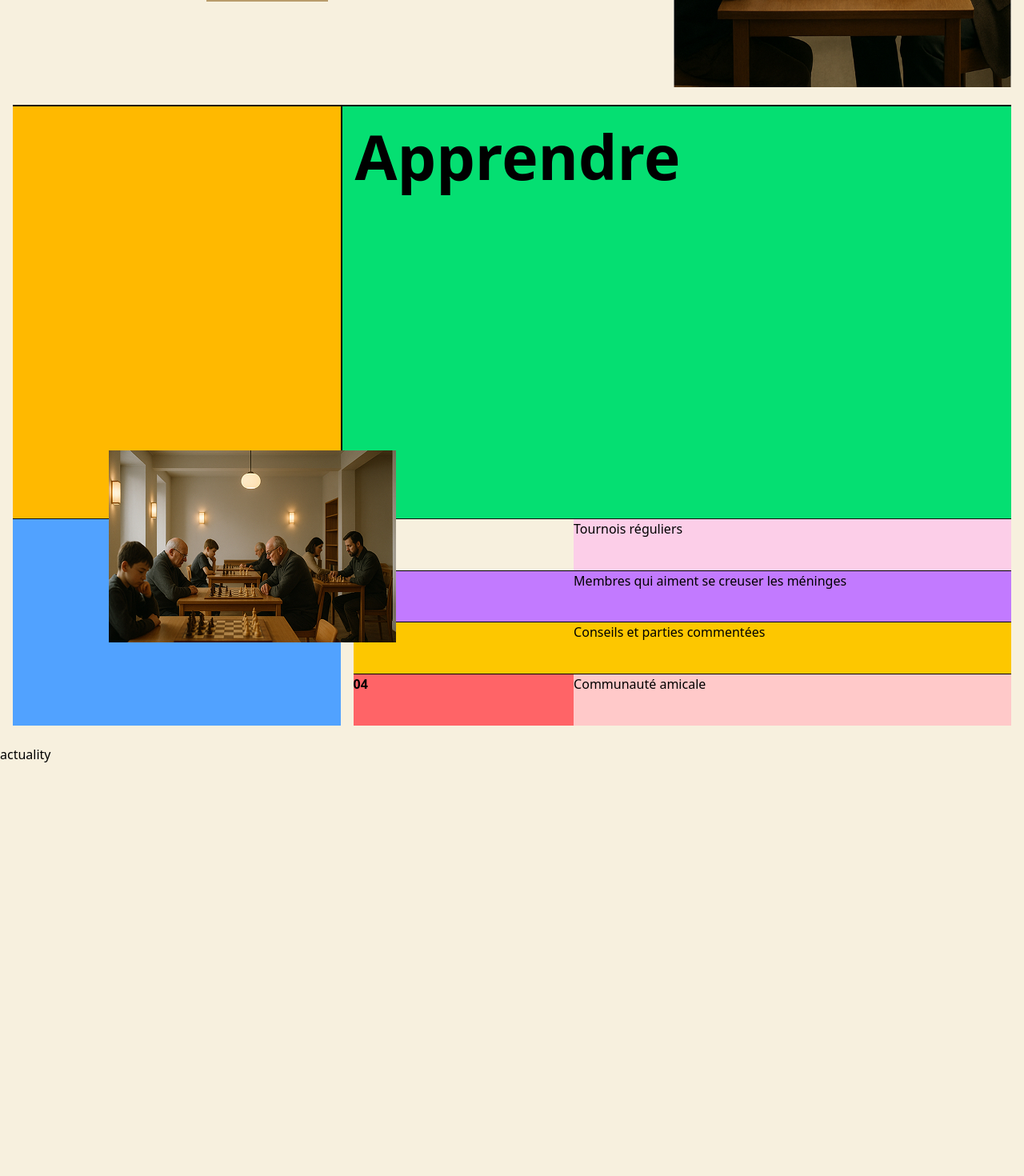
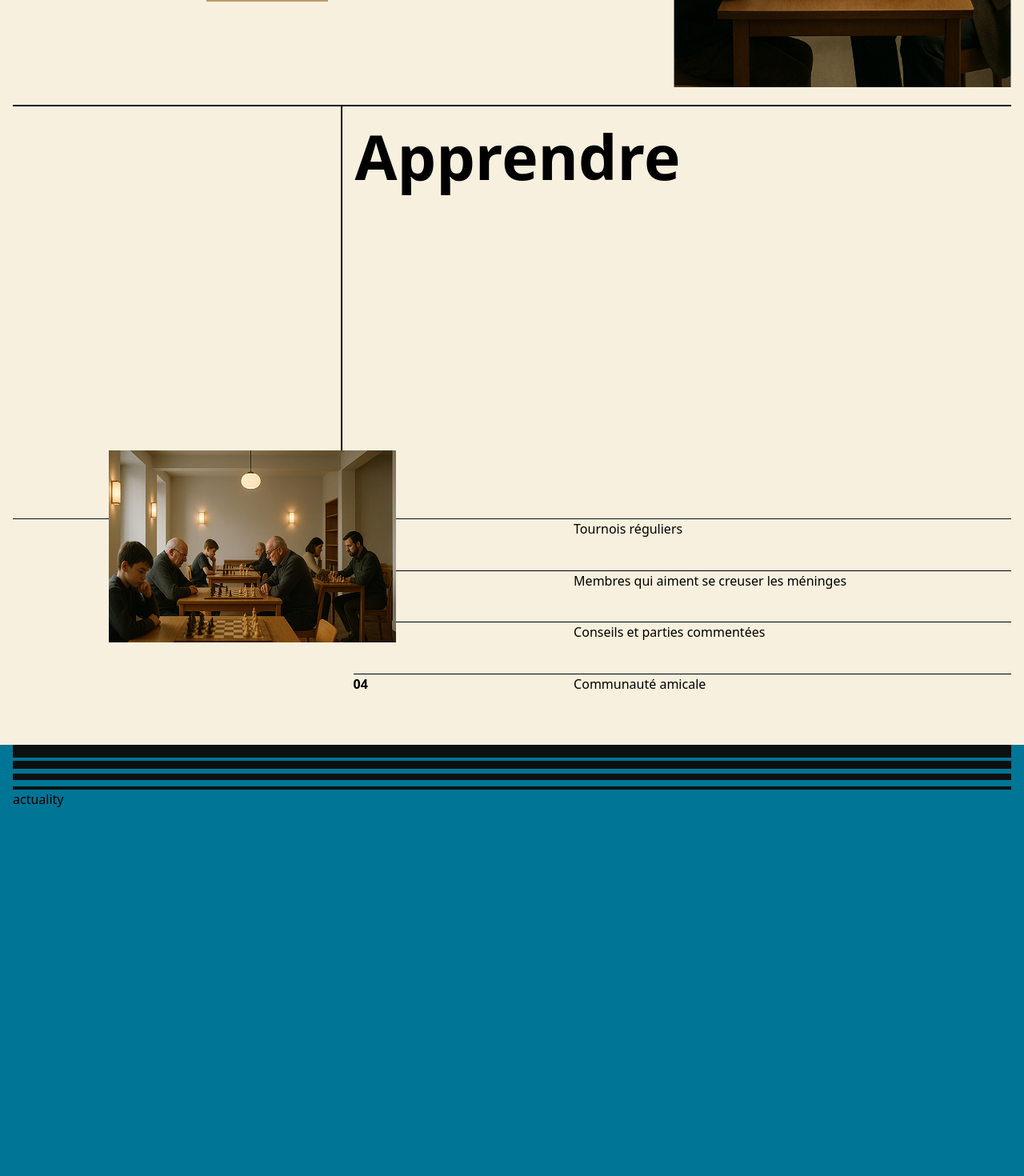
Before and after one commit to Cordelia013/chess-game, a React (Vite) app: page / in a window 1280 px wide. Shown: the part 2320-3790 px from the top of the page at 80% size. Built offline with nearby package versions, Linux system fonts and the light colour scheme.

Commit message:
Mise à jour des styles dans Actuality.tsx et Joint.tsx pour améliorer la cohérence visuelle. Suppression des classes de fond inutiles et ajustement des éléments pour une meilleure présentation.

```diff
--- a/src/pages/Actuality.tsx
+++ b/src/pages/Actuality.tsx
@@ -1,9 +1,20 @@
 
+
+import { Separate } from "./components/Separate";
 
 export default function Actuality() {
   return (
-      <section className="relative w-full h-screen bg-custom-width">
-          <div>actuality</div>
+    <section className="relative w-full h-screen bg-cyan-700 ">
+      <div className="mx-auto px-4 h-full flex flex-col">
+        <div>
+          <Separate height="h-4 mb-1" />
+          <Separate height="h-2.5 mb-1.5" />
+          <Separate height="h-2 mb-2" />
+          <Separate height="h-1" />
+        </div>
+
+        <div>actuality</div>
+      </div>
     </section>
   );
 }
--- a/src/pages/Joint.tsx
+++ b/src/pages/Joint.tsx
@@ -9,10 +9,10 @@ export default function Joint() {
       <div className="flex flex-col flex-grow h-full">
         {/* ligne1 */}
         <div className="flex flex-1" style={{ flexBasis: "80%", minHeight: 0 }}>
-          <div className="bg-amber-400" style={{ width: "32vw" }}>
+          <div className="" style={{ width: "32vw" }}>
             {/* Première row, première colonne */}
           </div>
-            <div className="flex-1 bg-green-400 border-l-2 border-black">
+            <div className="flex-1 border-l-2 border-black">
             <h2 className=" text-[6vw] px-4 font-bold align-bottom leading-[0.8em] mt-8 text-left">
             Apprendre
           </h2>
@@ -22,27 +22,27 @@ export default function Joint() {
         {/* ligne2 */}
         <div className="flex flex-1 " style={{ flexBasis: "40%", minHeight: 0 }}>
           <img src={img_joint} alt="Joint chess club" className="absolute ml-30 bottom-32" />
-          <div className="bg-blue-400" style={{ width: "32vw" }}>
+          <div className="" style={{ width: "32vw" }}>
             {/* Deuxième row, première colonne */}
           </div>
 
             <div className="flex-1 flex flex-col ml-4">
             <div className="flex-1 flex  border-b-1 border-black">
                 <p className="font-bold" style={{ width: "33.5%" }}>01</p>
-                <p className="bg-pink-200" style={{ width: "66.5%" }}>Tournois réguliers</p>
+                <p className="" style={{ width: "66.5%" }}>Tournois réguliers</p>
             </div>
-            <div className="flex-1 flex bg-purple-400 border-b-1 border-black">
+            <div className="flex-1 flex border-b-1 border-black">
               <p className="font-bold" style={{ width: "33.5%" }}>02</p>
               <p style={{ width: "66.5%" }}>Membres qui aiment se creuser les méninges</p>
             </div>
 
-            <div className="flex-1 flex bg-yellow-400 border-b-1 border-black">
+            <div className="flex-1 flex border-b-1 border-black">
               <p className="font-bold" style={{ width: "33.5%" }}>03</p>
               <p style={{ width: "66.5%" }}>Conseils et parties commentées</p>
             </div>
-            <div className="flex-1 flex bg-red-400">
+            <div className="flex-1 flex ">
               <p className="font-bold" style={{ width: "33.5%" }}>04</p>
-              <p className="bg-red-200" style={{ width: "66.5%" }}>Communauté amicale</p>
+              <p className="" style={{ width: "66.5%" }}>Communauté amicale</p>
             </div>
             </div>
         </div>
```
